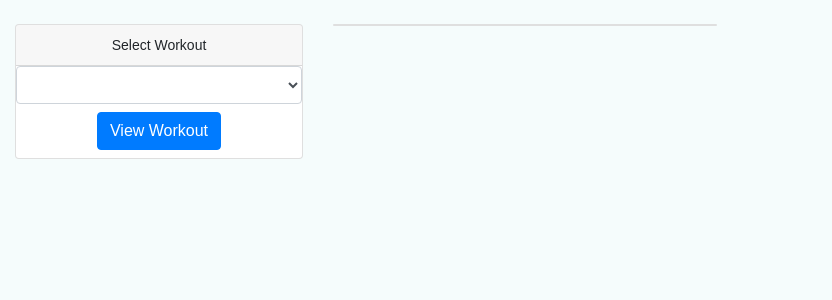
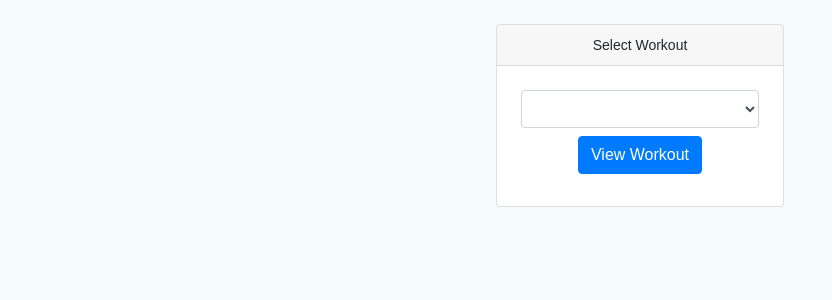
Before and after one commit to TonySanchez27/php-fitness-app, a PHP site: page /view-workout.php in a window 1280 px wide. Shown: the part 54-354 px from the top of the page, without its empty margins (0-832 px from the left). Run offline with PHP 8.4, Linux system fonts and the light colour scheme; the visitor is signed in with stand-in values (Sample User, id 1); data that the repository does not hold is empty.

Commit message:
Styling update. Mostly centering things on the screen.

```diff
--- a/src/add-workout.php
+++ b/src/add-workout.php
@@ -54,9 +54,9 @@ if(!isset($_SESSION["loggedin"]) || $_SESSION["loggedin"] !== true){
     </div>
     </nav>
     <div class="container-fluid">
-        <div class="row">
-        <div class="card bg-light m-4" style="width: 20rem;">
-        <form action="<?php echo htmlspecialchars($_SERVER["PHP_SELF"]); ?>" method="post">
+        <div class="row justify-content-center">
+        <div class="card bg-light m-4" style="width: 40rem; height: 25rem;">
+        <form class="m-4" action="<?php echo htmlspecialchars($_SERVER["PHP_SELF"]); ?>" method="post">
             <div class="form-group">
                 <label>Workout Name</label>
                 <input type="text" name="workoutName" class="form-control" <?php displayWorkoutName(); ?> required>
--- a/src/complete-workout.php
+++ b/src/complete-workout.php
@@ -55,8 +55,9 @@ if(!isset($_SESSION["loggedin"]) || $_SESSION["loggedin"] !== true){
     </div>
     </nav>
     <div class="container-fluid">
-        <div class="card bg-light m-4" style="width: 22rem;">
-        <form action="<?php echo htmlspecialchars($_SERVER["PHP_SELF"]); ?>" method="post">
+        <div class="row justify-content-center" style="margin-top: 20vh;">
+            <div class="card bg-light m-4" style="width: 40rem; height: 15rem;">
+            <form class="m-4" action="<?php echo htmlspecialchars($_SERVER["PHP_SELF"]); ?>" method="post">
                 <div class="form-group">
                     <label for="workouts">Select Workout To Input Data For:</label>
                     <select class="form-control" name="workoutName">
@@ -73,6 +74,7 @@ if(!isset($_SESSION["loggedin"]) || $_SESSION["loggedin"] !== true){
                 submitExerciseDetails($pdo);
             ?>
         </div>
+    </div>
 
 </body>
 </html>
--- a/src/exercise-library.php
+++ b/src/exercise-library.php
@@ -53,7 +53,7 @@
     <h1 class="display-4">Exercise Library</h1>
     <p class="lead">Select a muscle group to view available exercises for that muscle.</p>
     <hr class="my-4">
-    <div class="row">
+    <div class="row justify-content-center">
         <button class="btn btn-outline-secondary m-1" data-toggle="collapse" href="#Chest" role="button" aria-expanded="false" aria-pressed="false" aria-controls="chest" onclick="setLinkStatus(this)" id="chest">Chest</button>
         <button class="btn btn-outline-secondary m-1" data-toggle="collapse" href="#Back" role="button" aria-expanded="false" aria-controls="back" onclick="setLinkStatus(this)" id="back">Back</a>
         <button class="btn btn-outline-secondary m-1" data-toggle="collapse" href="#Triceps" role="button" aria-expanded="false" aria-controls="triceps" onclick="setLinkStatus(this)" id="triceps">Triceps</a>
@@ -61,7 +61,7 @@
         <button class="btn btn-outline-secondary m-1" data-toggle="collapse" href="#Legs" role="button" aria-expanded="false" aria-controls="legs" onclick="setLinkStatus(this)" id="legs">Legs</a>
         <button class="btn btn-outline-secondary m-1" data-toggle="collapse" href="#Shoulders" role="button" aria-expanded="false" aria-controls="shoulders" onclick="setLinkStatus(this)" id="shoulders">Shoulders</a>
     </div>
-    <div class="row">
+    <div class="row justify-content-center">
         <form class="form-inline m-1" action="<?php echo htmlspecialchars($_SERVER["PHP_SELF"]); ?>" method="post">
             <input class="form-control mr-sm-2" type="search" placeholder="Search" aria-label="Search" name='searchTerm'>
             <button class="btn btn-outline-success my-2 my-sm-0" type="submit">Search</button>
--- a/src/view-workout.php
+++ b/src/view-workout.php
@@ -46,13 +46,12 @@
     </nav>
 
     <div class="container-fluid">
-        <div class="row">
-            <div class="col" style="flex-grow: 0;">
+        <div class="row justify-content-center">
                 <div class="card mt-4" style="width: 18rem;">
                     <div class="card-header">
                         Select Workout
                     </div>
-                    <form action="<?php echo htmlspecialchars($_SERVER["PHP_SELF"]); ?>" method="post">
+                    <form class="m-4" action="<?php echo htmlspecialchars($_SERVER["PHP_SELF"]); ?>" method="post">
                     <select class="form-control" name="workoutName">
                         <?php
                             displayUserWorkoutOptions($pdo);
@@ -61,12 +60,7 @@
                     <button type="submit" class="btn btn-primary m-2" name="getWorkoutDetails">View Workout</button>
                     </form>
                 </div>
-            </div>
-            <div class="col">
-                <div class="card mt-4" style="width: 24rem">
-                    <?php getWorkoutDetails($pdo); ?>
-                </div>
-            </div>
+                <?php getWorkoutDetails($pdo); ?>
         </div>
     </div>
 </body>
--- a/src/welcome.php
+++ b/src/welcome.php
@@ -87,7 +87,7 @@
         </div>
     </div>
     <div class="container">
-        <h5>Here's what you have going on this week</h5>
+        <h5>Here's what you have going on this week!</h5>
         <?php displayWeekViewCards($pdo); ?>
     </div>
 </body>
--- a/src/workout-details.php
+++ b/src/workout-details.php
@@ -129,6 +129,8 @@
             $findWorkoutPrep = $pdo->prepare($findWorkoutSQL);
             $findWorkoutPrep->execute();
 
+            echo "<div class=\"card mt-4\" style=\"width: 30rem; height: 15rem;\">";
+
             if($findWorkoutPrep->rowCount() < 1) {
                 //get the exercises for the workout and display them
                 $sql = "SELECT name, muscleGroup FROM workout_details NATURAL JOIN exercises NATURAL JOIN workouts WHERE workoutName='{$_POST['workoutName']}' AND userID={$_SESSION['id']}";
@@ -156,6 +158,8 @@
                 }
                 echo "</ul>";
             }
+
+            echo "</div>";
         }
     }
 ?>
--- a/src/workout.php
+++ b/src/workout.php
@@ -52,7 +52,7 @@
             echo "<div class=\"card bg-light m-4\" style=\"width: 20rem;\">";
 
             for($i=1;$i<=$_POST['numExercises'];$i++) {
-                echo "<form action=\"/fitness-app/php-fitness-app/src/add-workout.php\" method=\"post\">
+                echo "<form class=\"m-4\" action=\"/fitness-app/php-fitness-app/src/add-workout.php\" method=\"post\">
                 <div class=\"form-group\">
                 <label class=\"m-1\" for=\"exercise{$i}\">Exercise {$i}</label>
                 <select class=\"form-control\" name=\"exercise{$i}\">";
```
Also changed, not shown: src/user-settings.php (+3 -7 lines). Lines whose indentation alone changed are shown as unchanged.
